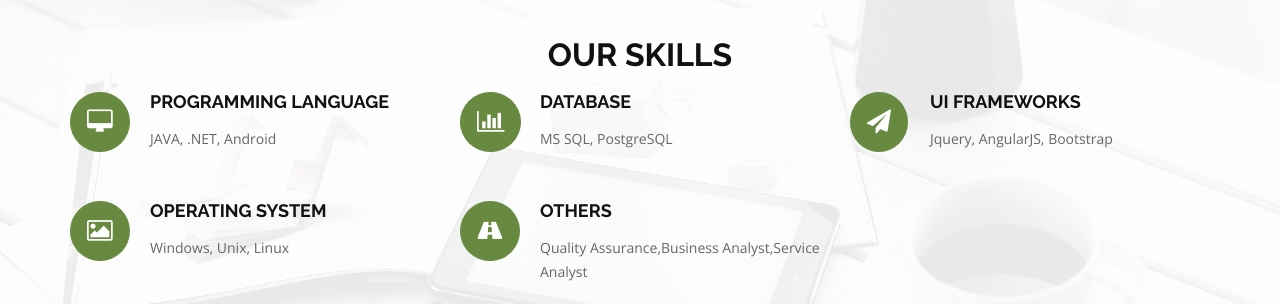
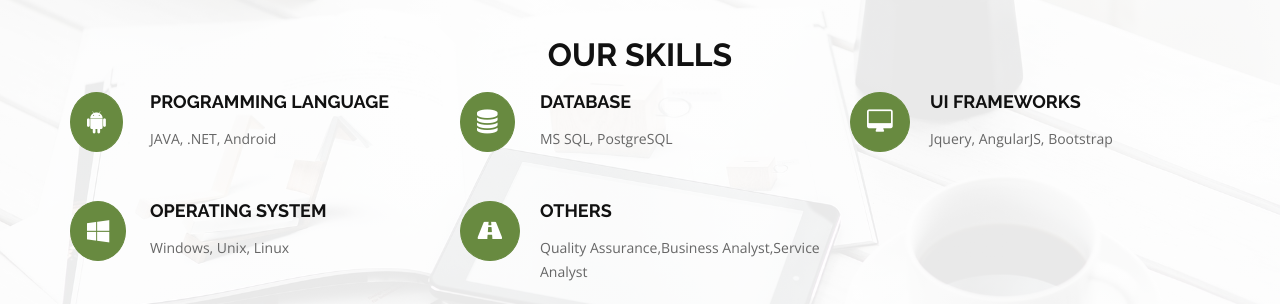
Before and after one commit to mstiamzon/CookiesInTheSky, a plain HTML site: page index.html in a window 1280 px wide. Shown: the part 2038-2342 px from the top of the page. Drawn offline with nearby package versions, Linux system fonts and the light colour scheme.

Commit message:
update icons

```diff
--- a/index.html
+++ b/index.html
@@ -186,22 +186,22 @@
 
         <h3 class="section-title">OUR SKILLS</h3>
         <div class="col-md-4 service-item">
-          <div class="service-icon"><i class="fa fa-desktop"></i></div>
+          <div class="service-icon"><i class="fa fa-android"></i></div>
           <h4 class="service-title"><a href="">Programming Language</a></h4>
           <p class="service-description">JAVA, .NET, Android</p>
         </div>
         <div class="col-md-4 service-item">
-          <div class="service-icon"><i class="fa fa-bar-chart"></i></div>
+          <div class="service-icon"><i class="fa fa-database"></i></div>
           <h4 class="service-title"><a href="">Database</a></h4>
           <p class="service-description">MS SQL, PostgreSQL</p>
         </div>
         <div class="col-md-4 service-item">
-          <div class="service-icon"><i class="fa fa-paper-plane"></i></div>
+          <div class="service-icon"><i class="fa fa-desktop"></i></div>
           <h4 class="service-title"><a href="">UI Frameworks</a></h4>
           <p class="service-description">Jquery, AngularJS, Bootstrap</p>
         </div>
         <div class="col-md-4 service-item">
-          <div class="service-icon"><i class="fa fa-photo"></i></div>
+          <div class="service-icon"><i class="fa fa-windows"></i></div>
           <h4 class="service-title"><a href="">Operating System</a></h4>
           <p class="service-description">Windows, Unix, Linux</p>
         </div>
```
